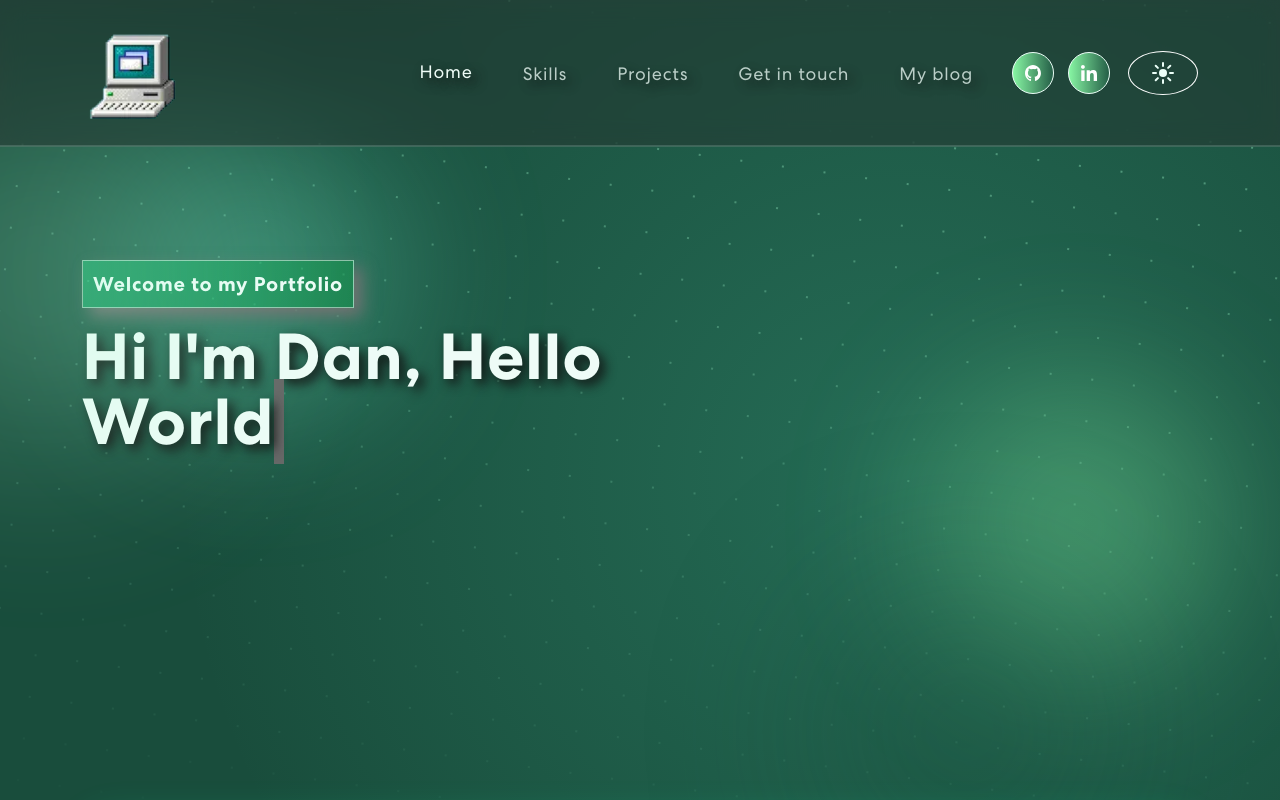
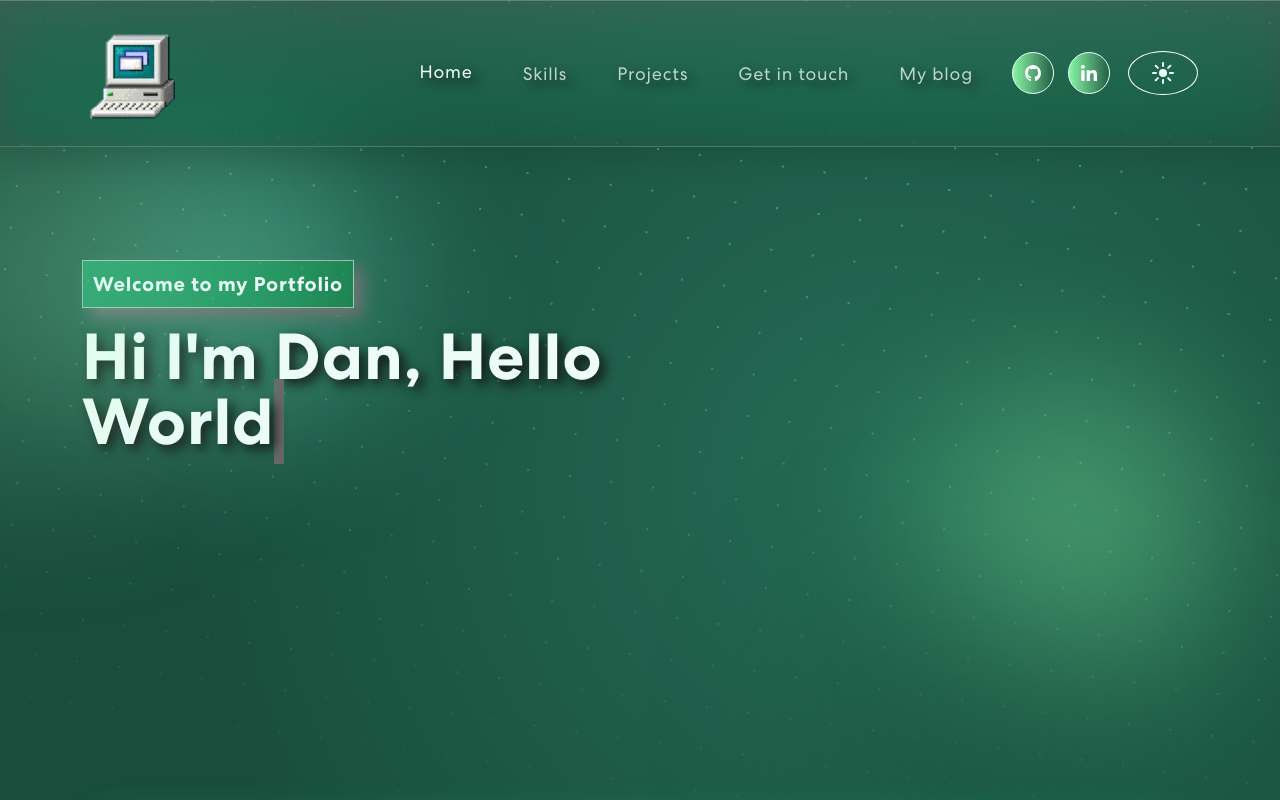
Before and after one commit to Danicus2000000/Danicus2000000.github.io, a Vue app: page / in a window 1280 px wide. Shown: the top 800 px of the page. Built offline with nearby package versions, Linux system fonts and the light colour scheme.

Commit message:
Fixed vuln and blur

```diff
--- a/package.json
+++ b/package.json
@@ -33,6 +33,6 @@
   },
   "allowScripts": {
     "esbuild@0.28.1": true,
-    "workerd@1.20260908.1": true
+    "workerd@1.20260910.1": true
   }
 }
--- a/src/App.css
+++ b/src/App.css
@@ -174,9 +174,10 @@ nav.navbar {
   background: var(--navbar-bg);
   background-color: var(--navbar-bg);
   color: var(--text);
-  backdrop-filter: blur(12px) saturate(118%);
-  -webkit-backdrop-filter: blur(12px) saturate(118%);
-  border-bottom: 1px solid var(--line, rgba(221, 255, 238, 0.16));
+  backdrop-filter: blur(24px) saturate(180%) brightness(1.08);
+  -webkit-backdrop-filter: blur(24px) saturate(180%) brightness(1.08);
+  border-bottom: 1px solid var(--navbar-highlight, rgba(255, 255, 255, 0.22));
+  box-shadow: inset 0 1px 0 var(--navbar-highlight, rgba(255, 255, 255, 0.22)), 0 8px 30px var(--navbar-shadow, rgba(0, 0, 0, 0.12));
   transition: background 420ms ease, color 320ms ease, box-shadow 420ms ease, 0.32s ease-in-out;
 }
 nav.navbar::before {
@@ -184,16 +185,16 @@ nav.navbar::before {
   position: absolute;
   inset: 0;
   z-index: -1;
-  background: var(--navbar-bg);
-  border-bottom: 1px solid var(--line, rgba(221, 255, 238, 0.16));
+  background: linear-gradient(180deg, var(--navbar-glass-top, rgba(255, 255, 255, 0.12)), var(--navbar-glass-bottom, rgba(255, 255, 255, 0.03)));
+  pointer-events: none;
 }
 nav.navbar.scrolled {
   padding: 0px 0;
   background-color: var(--navbar-scrolled-bg);
   background: var(--navbar-scrolled-bg);
-  backdrop-filter: blur(12px) saturate(118%);
-  -webkit-backdrop-filter: blur(12px) saturate(118%);
-  box-shadow: 0 12px 40px var(--shadow);
+  backdrop-filter: blur(28px) saturate(190%) brightness(1.08);
+  -webkit-backdrop-filter: blur(28px) saturate(190%) brightness(1.08);
+  box-shadow: inset 0 1px 0 var(--navbar-highlight, rgba(255, 255, 255, 0.22)), 0 12px 40px var(--navbar-shadow, var(--shadow));
 }
 @supports not ((backdrop-filter: blur(12px)) or (-webkit-backdrop-filter: blur(12px))) {
   nav.navbar,
--- a/src/components/NavBar.vue
+++ b/src/components/NavBar.vue
@@ -1,5 +1,5 @@
 <template>
-  <nav class="navbar navbar-expand-md" :class="{ scrolled, light: theme === 'light' }">
+  <nav class="navbar z-50 navbar-expand-md" :class="{ scrolled, light: theme === 'light' }">
     <div class="container">
       <a class="navbar-brand" href="/">
         <img :src="logo" alt="Logo" />
```
Also changed, not shown: 1 other file (tests, documents, lock files or other folders).
